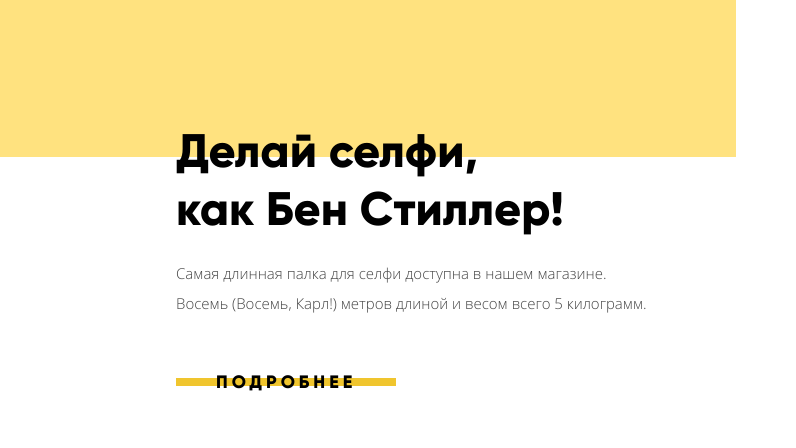
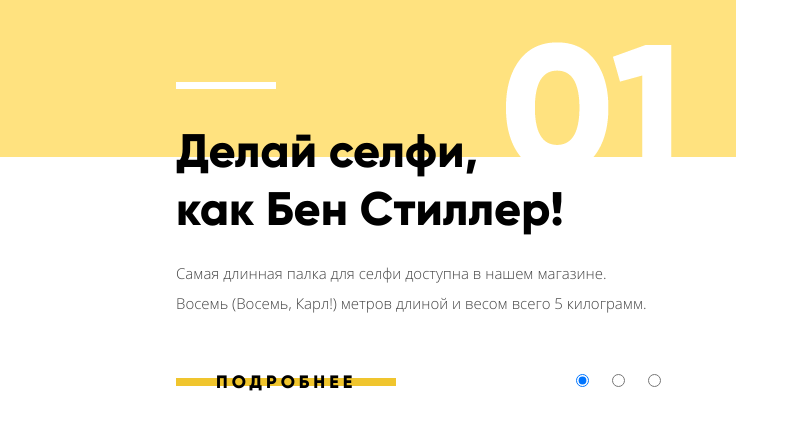
Before and after one commit to Adelborst/html-css-1-device, a plain HTML site: page index.html in a window 1280 px wide. Shown: the part 183-631 px from the top of the page, 484-1280 px from the left. Drawn offline with Linux system fonts and the light colour scheme.

Commit message:
Декоративка, меню категорий.

```diff
--- a/css/style.css
+++ b/css/style.css
@@ -80,6 +80,10 @@
 
 .product-image:hover > .item-hover {
   display: block;
+}
+
+.product-slogan::before {
+
 }
 
 .btn {
@@ -484,6 +488,10 @@
     padding-right: 60px;
 }
 
+.product-right > input[type="radio"] {
+  display: none;
+}
+
 .product-right {
     float: right;
     width: 500px;
@@ -498,6 +506,48 @@
     line-height: normal;
     margin-bottom: 20px;
     color: #000000;
+    position: relative;
+}
+
+.product-slogan::before {
+    display: block;
+    content: "";
+    position: absolute;
+    width: 100px;
+    height: 7px;
+    left: 0;
+    top: -40px;
+    background-image: url("../img/line.png");
+}
+
+.product-slogan::after {
+    display: block;
+    content: "";
+    position: absolute;
+    width: 166px;
+    height: 131px;
+    left: 330px;
+    top: -80px;
+    background-image: url("../img/01.png");
+}
+
+.product-slider {
+    list-style-type: none;
+    margin: 0;
+    padding: 0;
+    position: absolute;
+    top: 250px;
+    left: 400px;
+    font-size: 0;
+}
+
+.product-slider li {
+    display: inline-block;
+    margin-right: 23px;
+}
+
+.product-slider li:last-child {
+    margin-right: 0;
 }
 
 .product-description {
@@ -602,9 +652,32 @@
     background-color: #ffc600;
 }
 
-.product-categories a:active .category-image{
+.product-categories a:active .category-title{
     opacity: 0.3;
-    background-color: rgba(255, 198, 0, 1);
+}
+
+.product-categories a:active .category-image-1{
+    background-image: url("../img/popular-1-hover.png");
+}
+
+.product-categories a:active .category-image-2{
+    background-image: url("../img/popular-2-hover.png");
+}
+
+.product-categories a:active .category-image-3{
+    background-image: url("../img/popular-3-hover.png");
+}
+
+.product-categories a:active .category-image-4{
+    background-image: url("../img/popular-4-hover.png");
+}
+
+.product-categories a:active .category-image-5{
+    background-image: url("../img/popular-5-hover.png");
+}
+
+.product-categories a:active .category-image-6{
+    background-image: url("../img/popular-6-hover.png");
 }
 
 .index-jumbotron {
--- a/index.html
+++ b/index.html
@@ -80,6 +80,11 @@
                                 длиной и весом всего 5 килограмм.
                             </p>
                             <a href="#" class="product-details btn">Подробнее</a>
+                            <ul class="product-slider">
+                                <li><input type="radio" name="product" checked></li>
+                                <li><input type="radio" name="product"></li>
+                                <li><input type="radio" name="product"></li>
+                            </ul>
                             <ul class="product-features">
                                 <li class="product-feature">
                                     <span class="value">8,5 м</span>
```
Also changed, not shown: img/01.png (added), img/line.png (added), img/popular-1-hover.png (added), img/popular-2-hover.png (added), img/popular-3-hover.png (added), img/popular-4-hover.png (added), img/popular-5-hover.png (added), img/popular-6-hover.png (added).
